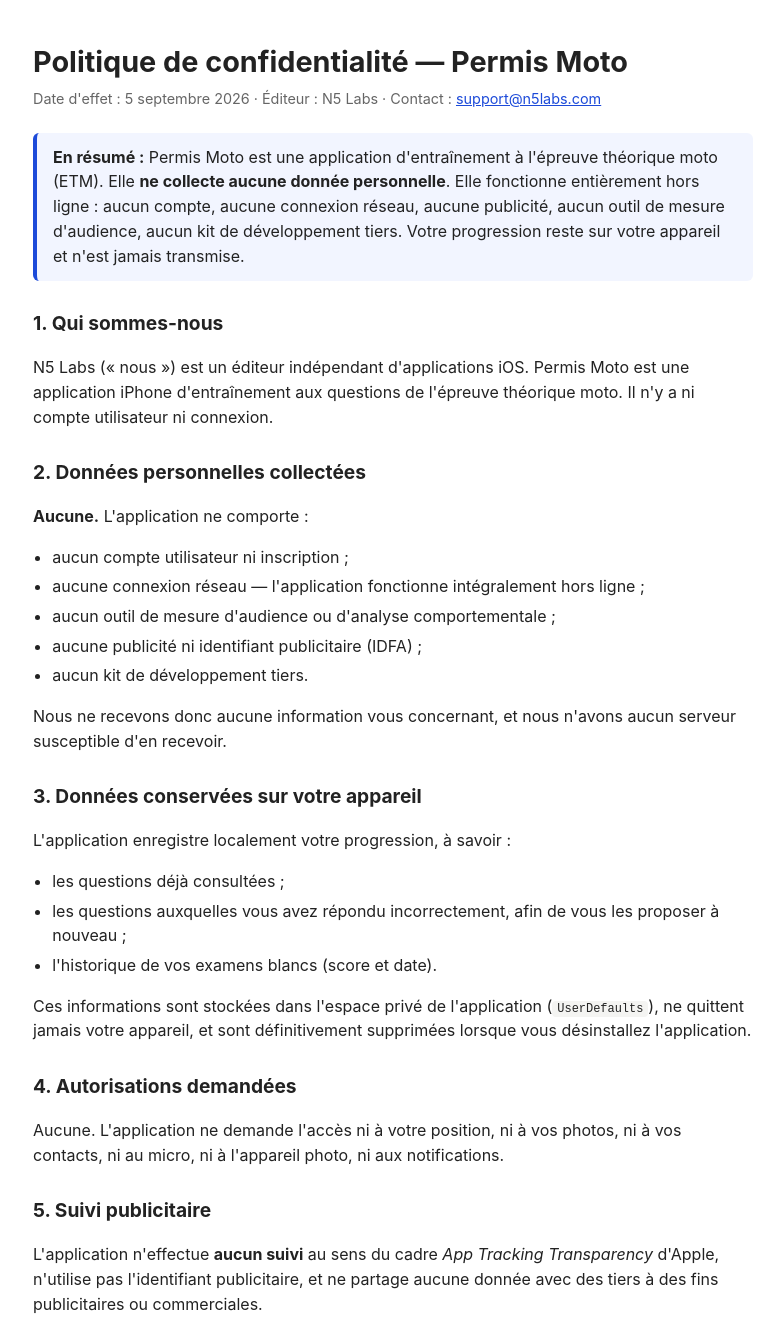
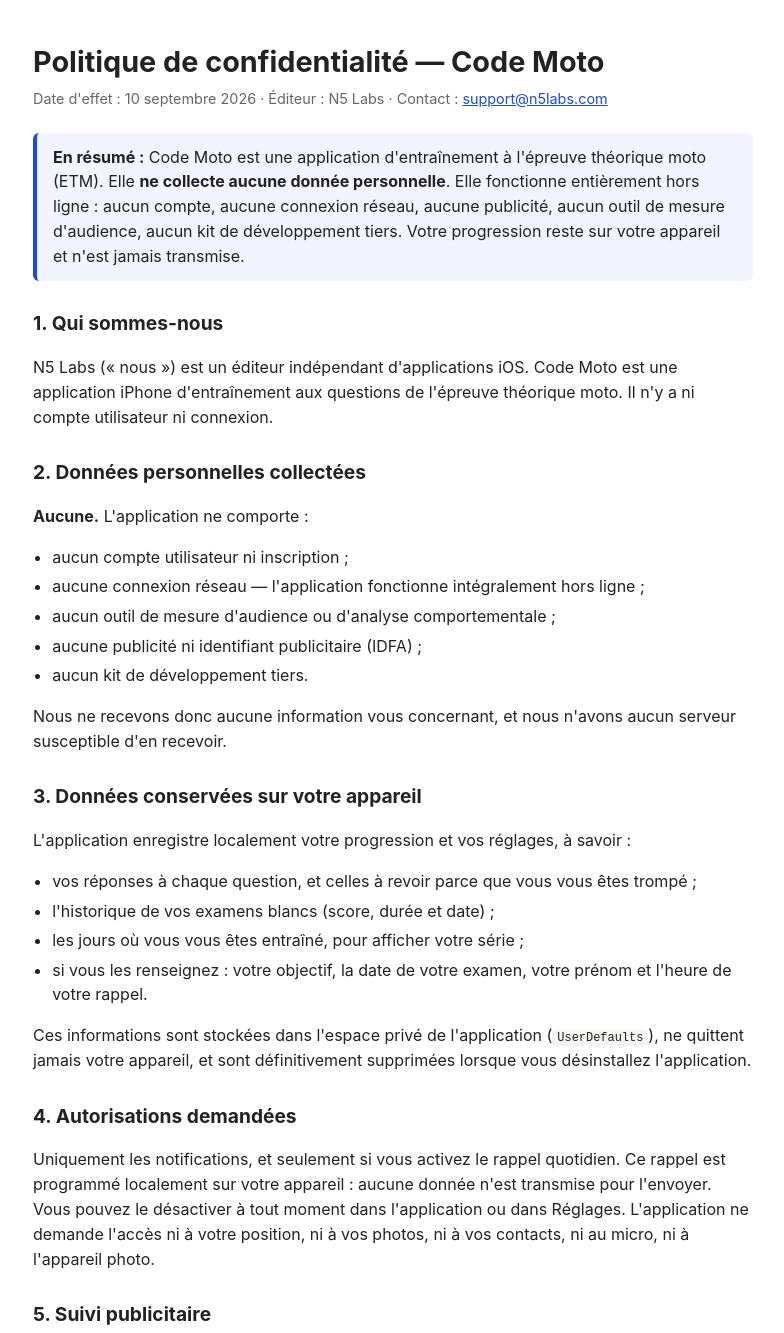
Before and after one commit to noamr13/n5labs.github.io, a plain HTML site: page privacy/permis-moto.html in a window 1280 px wide. Shown: the top 1333 px of the page, without its empty margins (247-1031 px from the left). Drawn offline with Linux system fonts and the light colour scheme.

Commit message:
privacy: Code Moto (permis-moto) declares the optional daily reminder notification

```diff
--- a/privacy/permis-moto.html
+++ b/privacy/permis-moto.html
@@ -3,7 +3,7 @@
 <head>
   <meta charset="utf-8">
   <meta name="viewport" content="width=device-width,initial-scale=1">
-  <title>Politique de confidentialité — Permis Moto</title>
+  <title>Politique de confidentialité — Code Moto</title>
   <style>
     body { font-family: -apple-system, BlinkMacSystemFont, "SF Pro Text", "Helvetica Neue", Arial, sans-serif; max-width: 720px; margin: 40px auto; padding: 0 20px; color: #222; line-height: 1.55; }
     h1 { font-size: 1.8rem; margin-bottom: 0.2rem; }
@@ -17,15 +17,15 @@
   </style>
 </head>
 <body>
-  <h1>Politique de confidentialité — Permis Moto</h1>
-  <div class="meta">Date d'effet : 5 septembre 2026 · Éditeur : N5 Labs · Contact : <a href="mailto:support@n5labs.com">support@n5labs.com</a></div>
+  <h1>Politique de confidentialité — Code Moto</h1>
+  <div class="meta">Date d'effet : 10 septembre 2026 · Éditeur : N5 Labs · Contact : <a href="mailto:support@n5labs.com">support@n5labs.com</a></div>
 
   <div class="callout">
-    <strong>En résumé :</strong> Permis Moto est une application d'entraînement à l'épreuve théorique moto (ETM). Elle <strong>ne collecte aucune donnée personnelle</strong>. Elle fonctionne entièrement hors ligne : aucun compte, aucune connexion réseau, aucune publicité, aucun outil de mesure d'audience, aucun kit de développement tiers. Votre progression reste sur votre appareil et n'est jamais transmise.
+    <strong>En résumé :</strong> Code Moto est une application d'entraînement à l'épreuve théorique moto (ETM). Elle <strong>ne collecte aucune donnée personnelle</strong>. Elle fonctionne entièrement hors ligne : aucun compte, aucune connexion réseau, aucune publicité, aucun outil de mesure d'audience, aucun kit de développement tiers. Votre progression reste sur votre appareil et n'est jamais transmise.
   </div>
 
   <h2>1. Qui sommes-nous</h2>
-  <p>N5 Labs (« nous ») est un éditeur indépendant d'applications iOS. Permis Moto est une application iPhone d'entraînement aux questions de l'épreuve théorique moto. Il n'y a ni compte utilisateur ni connexion.</p>
+  <p>N5 Labs (« nous ») est un éditeur indépendant d'applications iOS. Code Moto est une application iPhone d'entraînement aux questions de l'épreuve théorique moto. Il n'y a ni compte utilisateur ni connexion.</p>
 
   <h2>2. Données personnelles collectées</h2>
   <p><strong>Aucune.</strong> L'application ne comporte :</p>
@@ -39,16 +39,17 @@
   <p>Nous ne recevons donc aucune information vous concernant, et nous n'avons aucun serveur susceptible d'en recevoir.</p>
 
   <h2>3. Données conservées sur votre appareil</h2>
-  <p>L'application enregistre localement votre progression, à savoir :</p>
+  <p>L'application enregistre localement votre progression et vos réglages, à savoir :</p>
   <ul>
-    <li>les questions déjà consultées ;</li>
-    <li>les questions auxquelles vous avez répondu incorrectement, afin de vous les proposer à nouveau ;</li>
-    <li>l'historique de vos examens blancs (score et date).</li>
+    <li>vos réponses à chaque question, et celles à revoir parce que vous vous êtes trompé ;</li>
+    <li>l'historique de vos examens blancs (score, durée et date) ;</li>
+    <li>les jours où vous vous êtes entraîné, pour afficher votre série ;</li>
+    <li>si vous les renseignez : votre objectif, la date de votre examen, votre prénom et l'heure de votre rappel.</li>
   </ul>
   <p>Ces informations sont stockées dans l'espace privé de l'application (<code>UserDefaults</code>), ne quittent jamais votre appareil, et sont définitivement supprimées lorsque vous désinstallez l'application.</p>
 
   <h2>4. Autorisations demandées</h2>
-  <p>Aucune. L'application ne demande l'accès ni à votre position, ni à vos photos, ni à vos contacts, ni au micro, ni à l'appareil photo, ni aux notifications.</p>
+  <p>Uniquement les notifications, et seulement si vous activez le rappel quotidien. Ce rappel est programmé localement sur votre appareil : aucune donnée n'est transmise pour l'envoyer. Vous pouvez le désactiver à tout moment dans l'application ou dans Réglages. L'application ne demande l'accès ni à votre position, ni à vos photos, ni à vos contacts, ni au micro, ni à l'appareil photo.</p>
 
   <h2>5. Suivi publicitaire</h2>
   <p>L'application n'effectue <strong>aucun suivi</strong> au sens du cadre <em>App Tracking Transparency</em> d'Apple, n'utilise pas l'identifiant publicitaire, et ne partage aucune donnée avec des tiers à des fins publicitaires ou commerciales.</p>
```
